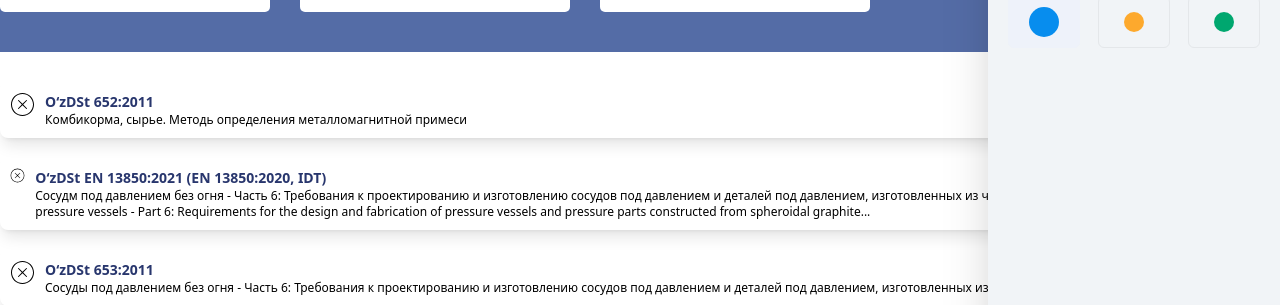
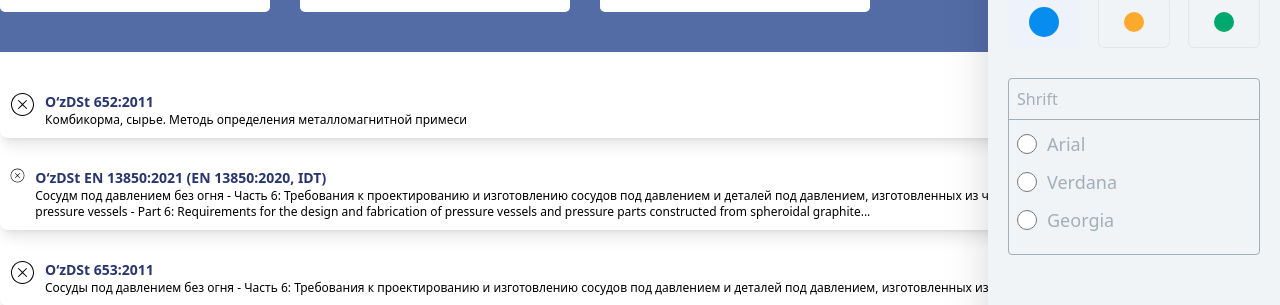
Before and after one commit to KhondamirMakhmudov/e-fond, a Next.js app: page / in a window 1280 px wide. Shown: the part 420-725 px from the top of the page. Built offline with nearby package versions, Linux system fonts and the light colour scheme.

Commit message:
radio font family

```diff
--- a/src/components/settings/index.jsx
+++ b/src/components/settings/index.jsx
@@ -2,10 +2,23 @@
 import Image from "next/image";
 import SelectButton from "@/components/button";
 
-const Index = ({ modeChange, isDarkMode, scaleColor, scaleChangeColor }) => {
+const Index = ({
+  modeChange,
+  isDarkMode,
+  scaleColor,
+  scaleChangeColor,
+  onChange,
+}) => {
   const [mode, setMode] = useState(false);
   const [close, setClose] = useState(false);
   const [fullScreen, setFullScreen] = useState(false);
+  const [selectedFontFamily, setSelectedFontFamily] = useState("");
+
+  // Function to handle font family change
+  const handleFontFamilyChange = (fontFamily) => {
+    setSelectedFontFamily(fontFamily);
+    onChange(fontFamily);
+  };
 
   const closeButton = () => {
     setClose(!close);
@@ -234,6 +247,47 @@
             ></div>
           </button>
         </div>
+
+        <div
+          className={"border-[1px] border-[#A3AEB7] mt-[30px] rounded-[4px]"}
+        >
+          <h4 className={"!text-[#A3AEB7] p-2 "}>Shrift</h4>
+
+          <div className={"w-full bg-[#A3AEB7] h-[1px]"}></div>
+
+          <div
+            className={"flex flex-col text-lg text-[#A3AEB7] my-[10px] px-2"}
+          >
+            <label className={"fontFamilyOption"}>
+              <input
+                className={""}
+                type="radio"
+                value="Arial"
+                checked={selectedFontFamily === "Arial"}
+                onChange={() => handleFontFamilyChange("Arial")}
+              />
+              Arial
+            </label>
+            <label className={"fontFamilyOption"}>
+              <input
+                type="radio"
+                value="Verdana"
+                checked={selectedFontFamily === "Verdana"}
+                onChange={() => handleFontFamilyChange("Verdana")}
+              />
+              Verdana
+            </label>
+            <label className={"fontFamilyOption"}>
+              <input
+                type="radio"
+                value="Georgia"
+                checked={selectedFontFamily === "Georgia"}
+                onChange={() => handleFontFamilyChange("Georgia")}
+              />
+              Georgia
+            </label>
+          </div>
+        </div>
       </div>
     </div>
   );
--- a/src/pages/index.js
+++ b/src/pages/index.js
@@ -16,6 +16,13 @@
   const [modal, setModal] = useState(false);
   const [isDarkMode, setIsDarkMode] = useState(false);
   const [scaleColor, setScaleColor] = useState(1);
+
+  const [fontFamily, setFontFamily] = useState("Arial");
+
+  // Function to handle font family change
+  const handleFontFamilyChange = (selectedFontFamily) => {
+    setFontFamily(selectedFontFamily);
+  };
 
   const scaleChangeColor = (index) => {
     setScaleColor(index);
@@ -335,6 +342,7 @@
               isDarkMode={isDarkMode}
               scaleChangeColor={scaleChangeColor}
               scaleColor={scaleColor}
+              onChange={handleFontFamilyChange}
             />
           </div>
         )}
--- a/src/styles/globals.css
+++ b/src/styles/globals.css
@@ -61,3 +61,16 @@
 .toggle-scale-circle.scaled {
   transform: scale(1.5);
 }
+
+.fontFamilyOption {
+  margin-bottom: 10px;
+  display: flex;
+  justify-content: start;
+  align-items: center;
+}
+
+.fontFamilyOption input[type="radio"] {
+  margin-right: 10px;
+  width: 20px;
+  height: 20px;
+}
```
